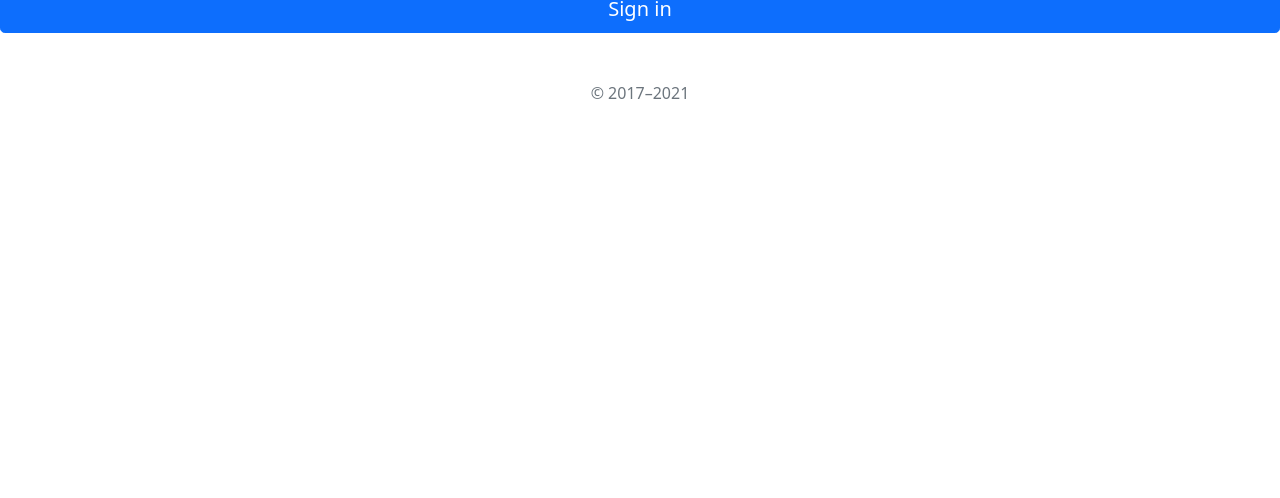
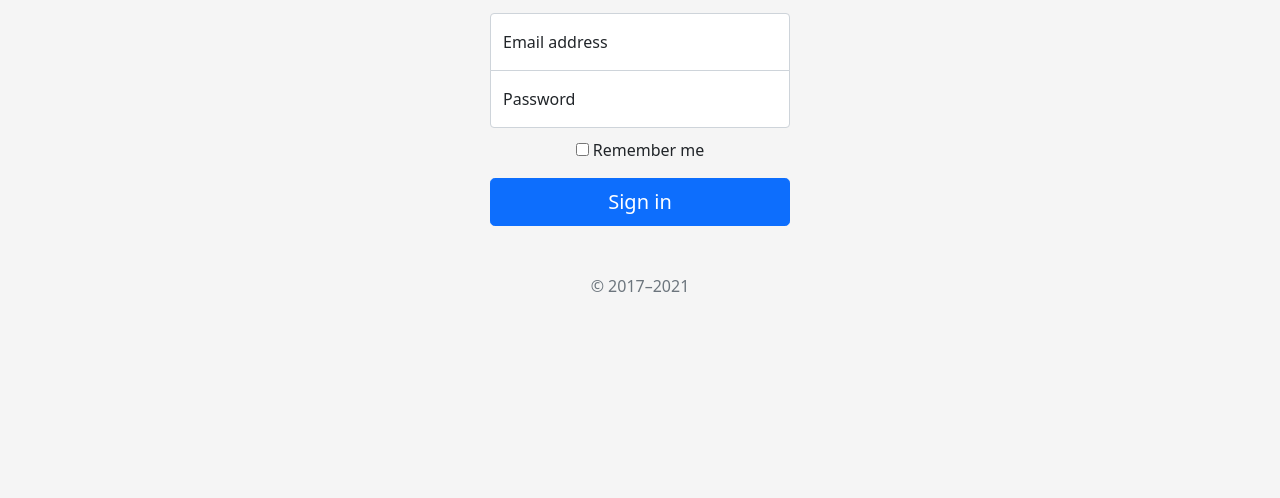
Before and after one commit to NPitroff/Newsletter-Signup, a website: page signup.html in a window 1280 px wide. Shown: the part 302-800 px from the top of the page. Drawn offline with nearby package versions, Linux system fonts and the light colour scheme.

Commit message:
Added a stylesheet and linked to html

```diff
--- /dev/null
+++ b/CSS/styles.css
@@ -0,0 +1,39 @@
+html,
+body {
+  height: 100%;
+}
+
+body {
+  display: flex;
+  align-items: center;
+  padding-top: 40px;
+  padding-bottom: 40px;
+  background-color: #f5f5f5;
+}
+
+.form-signin {
+  width: 100%;
+  max-width: 330px;
+  padding: 15px;
+  margin: auto;
+}
+
+.form-signin .checkbox {
+  font-weight: 400;
+}
+
+.form-signin .form-floating:focus-within {
+  z-index: 2;
+}
+
+.form-signin input[type="email"] {
+  margin-bottom: -1px;
+  border-bottom-right-radius: 0;
+  border-bottom-left-radius: 0;
+}
+
+.form-signin input[type="password"] {
+  margin-bottom: 10px;
+  border-top-left-radius: 0;
+  border-top-right-radius: 0;
+}
--- a/signup.html
+++ b/signup.html
@@ -44,7 +44,7 @@
 
 
     <!-- Custom styles for this template -->
-    <link href="signin.css" rel="stylesheet">
+    <link href="CSS/styles.css" rel="stylesheet">
   </head>
   <body class="text-center">
 
```
